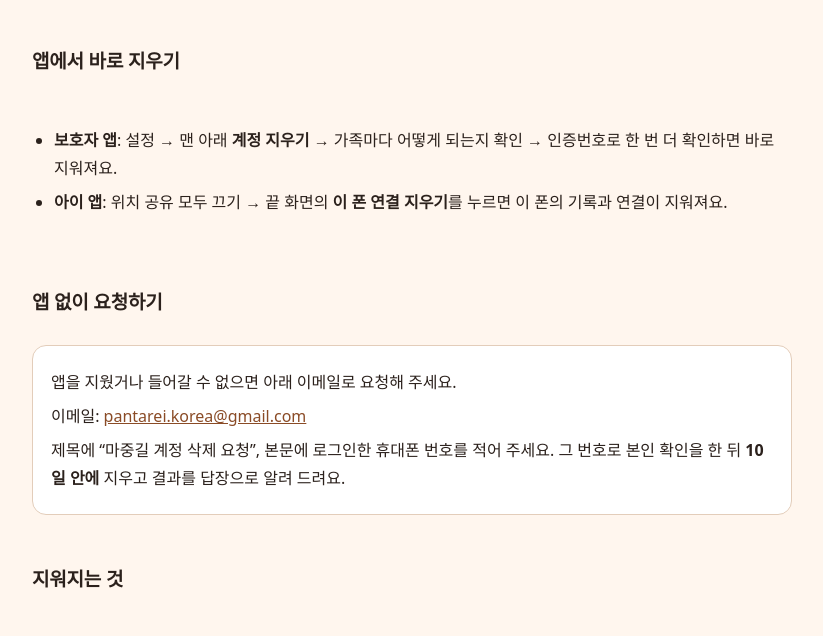
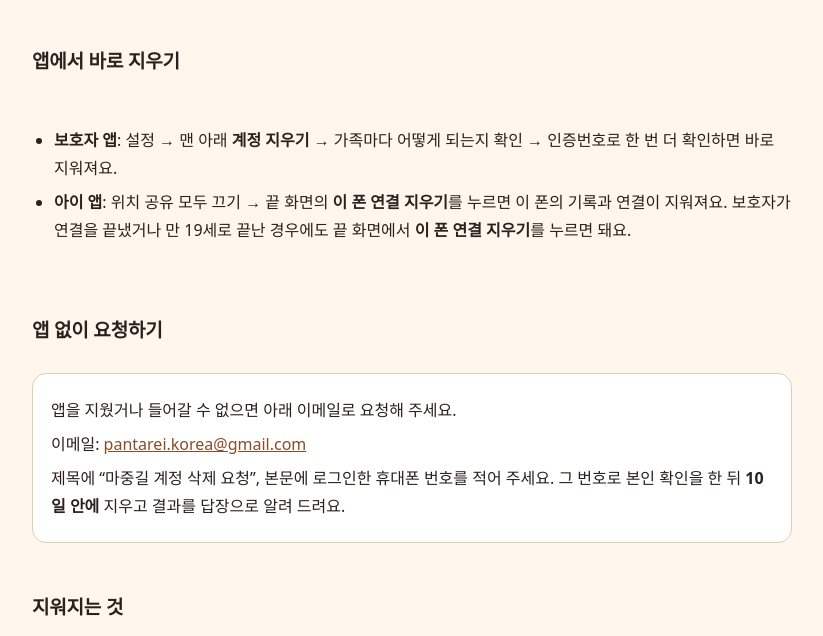
Before and after one commit to 3th9396-lang/majunggil, a plain HTML site: page delete-account.html in a window 1280 px wide. Shown: the part 134-770 px from the top of the page, without its empty margins (228-1051 px from the left). Drawn offline with Linux system fonts and the light colour scheme.

Commit message:
계정 삭제 안내: 연결이 끝난 아이 폰도 '이 폰 연결 지우기'로 지울 수 있음

```diff
--- a/delete-account.html
+++ b/delete-account.html
@@ -17,7 +17,7 @@
 <h2>앱에서 바로 지우기</h2>
 <ul>
   <li><b>보호자 앱</b>: 설정 → 맨 아래 <b>계정 지우기</b> → 가족마다 어떻게 되는지 확인 → 인증번호로 한 번 더 확인하면 바로 지워져요.</li>
-  <li><b>아이 앱</b>: 위치 공유 모두 끄기 → 끝 화면의 <b>이 폰 연결 지우기</b>를 누르면 이 폰의 기록과 연결이 지워져요.</li>
+  <li><b>아이 앱</b>: 위치 공유 모두 끄기 → 끝 화면의 <b>이 폰 연결 지우기</b>를 누르면 이 폰의 기록과 연결이 지워져요. 보호자가 연결을 끝냈거나 만 19세로 끝난 경우에도 끝 화면에서 <b>이 폰 연결 지우기</b>를 누르면 돼요.</li>
 </ul>
 
 <h2>앱 없이 요청하기</h2>
```
